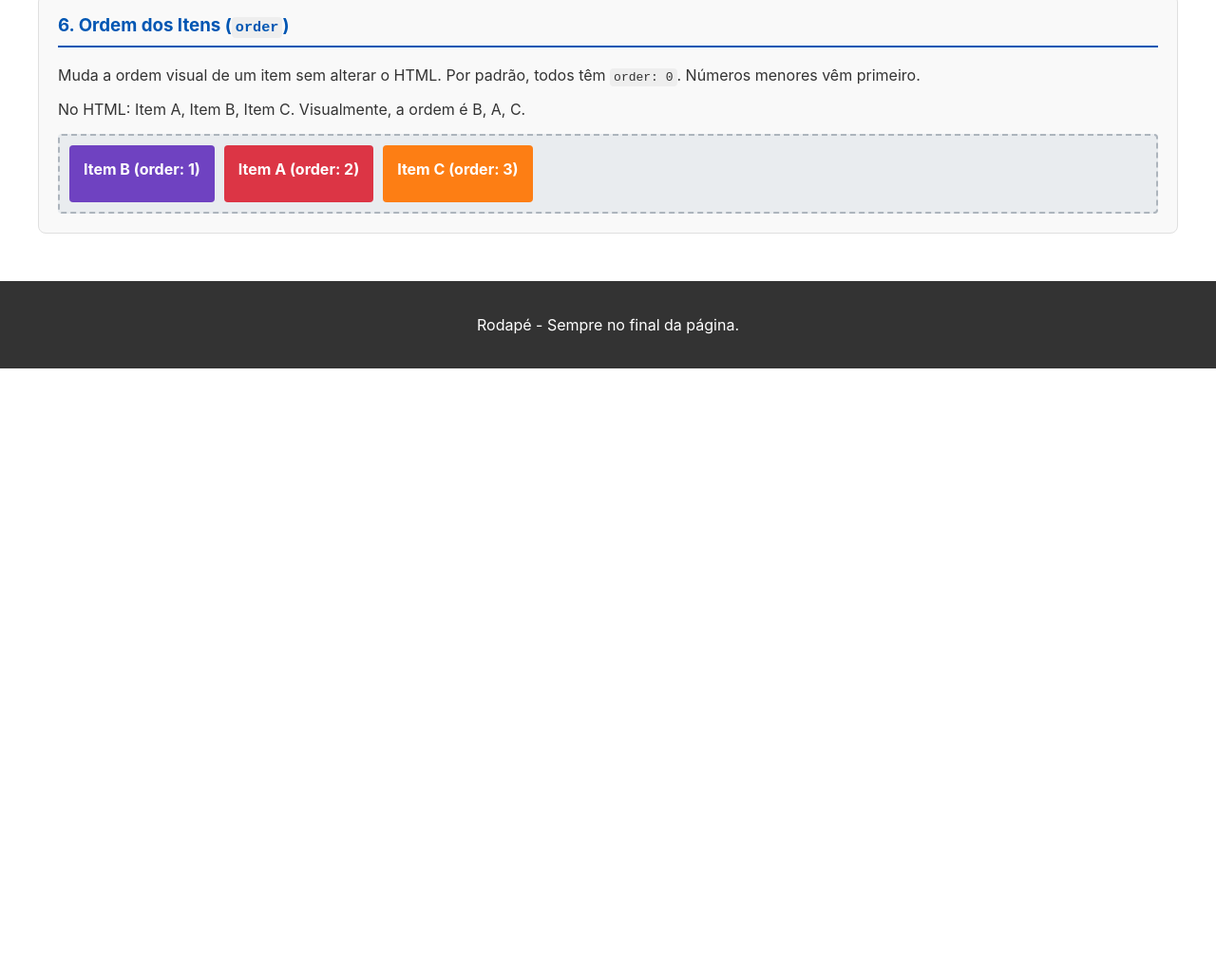
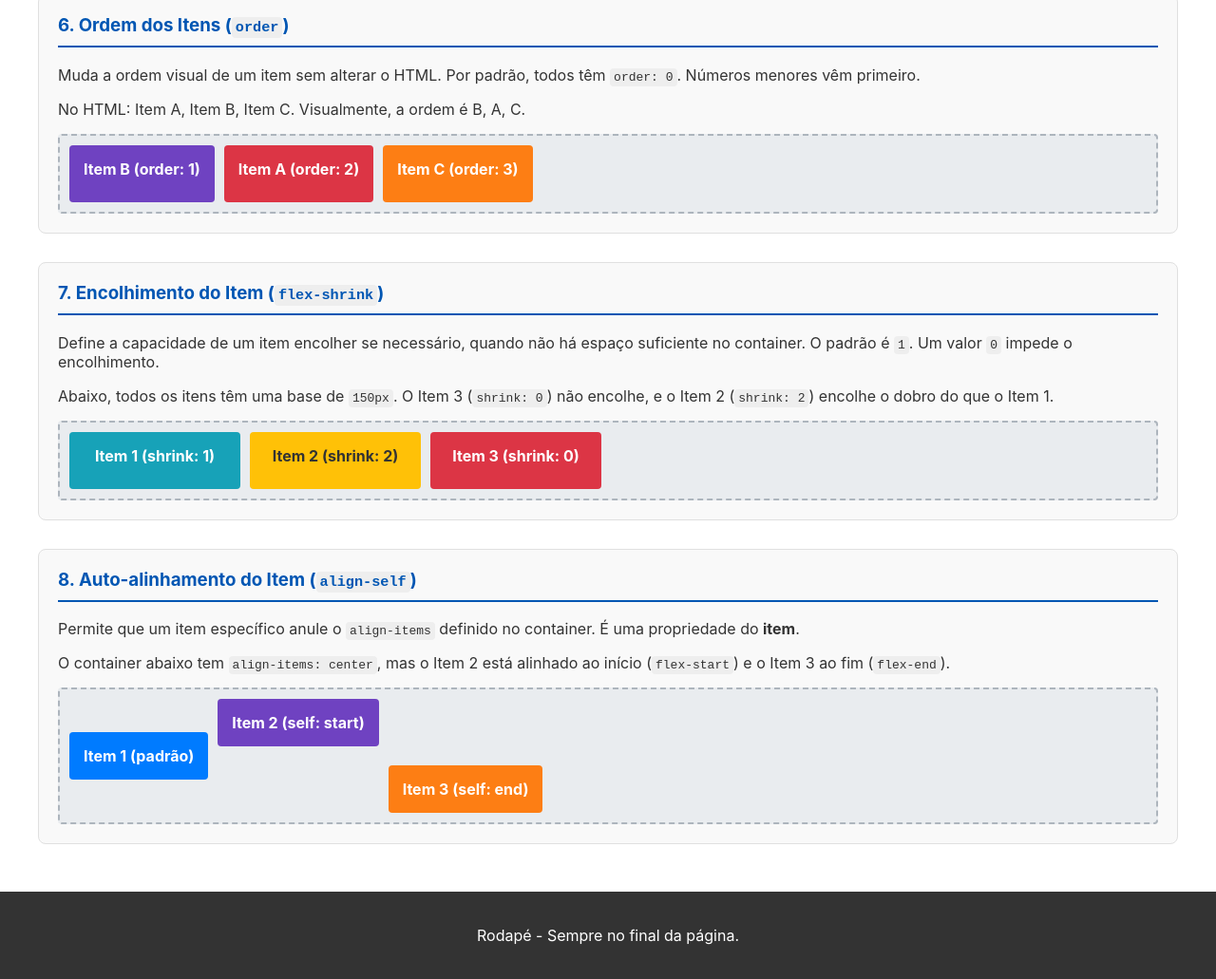
Before and after one commit to JoOlinda/displayflex, a plain HTML site: page index.html in a window 1280 px wide. Shown: the part 2794-3825 px from the top of the page at 95% size. Before the commit the page ends 3182 px from the top, so only its background shows below. Drawn offline with Linux system fonts and the light colour scheme.

Commit message:
adicionado exemplos para as propriedades flex-shrink e align-self

```diff
--- a/index.html
+++ b/index.html
@@ -108,6 +108,30 @@
                     <div class="flex-item order-3">Item C (order: 3)</div>
                 </div>
             </section>
+
+            <!-- 7. flex-shrink -->
+            <section class="explanation-section">
+                <h3>7. Encolhimento do Item (<code>flex-shrink</code>)</h3>
+                <p>Define a capacidade de um item encolher se necessário, quando não há espaço suficiente no container. O padrão é <code>1</code>. Um valor <code>0</code> impede o encolhimento.</p>
+                <p>Abaixo, todos os itens têm uma base de <code>150px</code>. O Item 3 (<code>shrink: 0</code>) não encolhe, e o Item 2 (<code>shrink: 2</code>) encolhe o dobro do que o Item 1.</p>
+                <div class="flex-example-container">
+                    <div class="flex-item shrink-1">Item 1 (shrink: 1)</div>
+                    <div class="flex-item shrink-2">Item 2 (shrink: 2)</div>
+                    <div class="flex-item shrink-0">Item 3 (shrink: 0)</div>
+                </div>
+            </section>
+
+            <!-- 8. align-self -->
+            <section class="explanation-section">
+                <h3>8. Auto-alinhamento do Item (<code>align-self</code>)</h3>
+                <p>Permite que um item específico anule o <code>align-items</code> definido no container. É uma propriedade do <strong>item</strong>.</p>
+                <p>O container abaixo tem <code>align-items: center</code>, mas o Item 2 está alinhado ao início (<code>flex-start</code>) e o Item 3 ao fim (<code>flex-end</code>).</p>
+                <div class="flex-example-container align-center" style="height: 120px;">
+                    <div class="flex-item">Item 1 (padrão)</div>
+                    <div class="flex-item self-start">Item 2 (self: start)</div>
+                    <div class="flex-item self-end">Item 3 (self: end)</div>
+                </div>
+            </section>
         </main>
         <footer>
             <p>Rodapé - Sempre no final da página.</p>
--- a/style.css
+++ b/style.css
@@ -151,6 +151,34 @@ main {
     background-color: #fd7e14;
 }
 
+/* 7. flex-shrink (propriedade do item) */
+.shrink-0, .shrink-1, .shrink-2 {
+    flex-basis: 150px; /* Base de tamanho para forçar o encolhimento */
+}
+.shrink-0 {
+    flex-shrink: 0;
+    background-color: #dc3545;
+}
+.shrink-1 {
+    flex-shrink: 1;
+    background-color: #17a2b8;
+}
+.shrink-2 {
+    flex-shrink: 2;
+    background-color: #ffc107;
+    color: #333;
+}
+
+/* 8. align-self (propriedade do item) */
+.self-start {
+    align-self: flex-start;
+    background-color: #6f42c1;
+}
+.self-end {
+    align-self: flex-end;
+    background-color: #fd7e14;
+}
+
 footer {
     background-color: #333;
     color: white;
```
